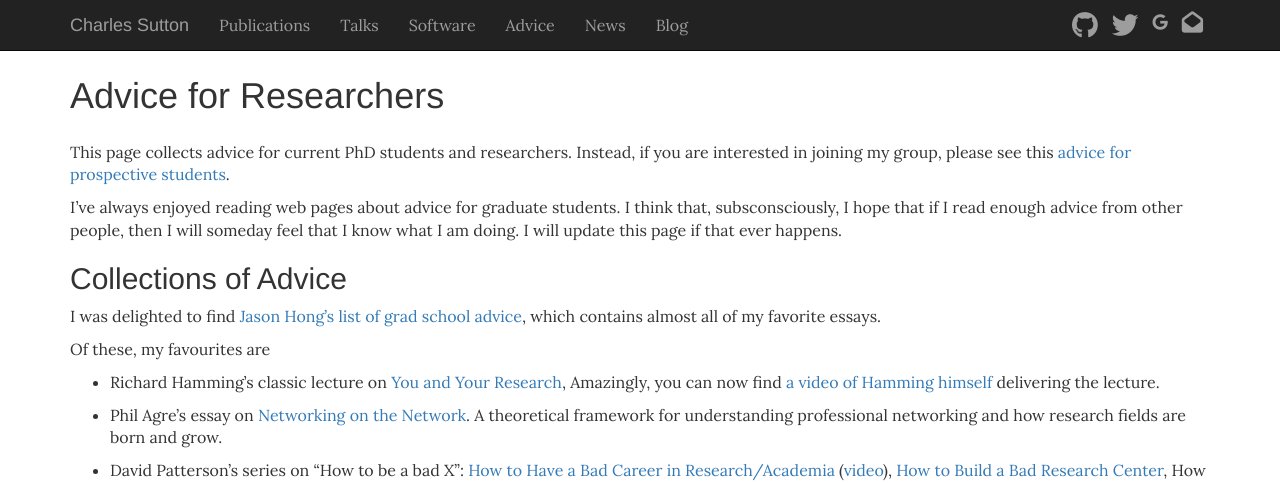
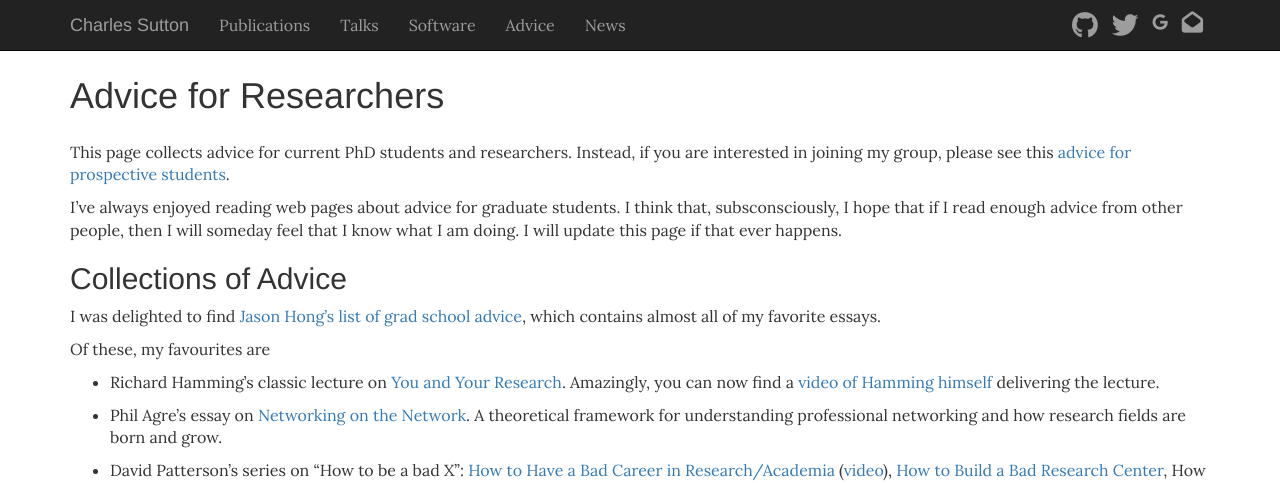
Before and after one commit to casutton/homepage.csutton, a Jekyll site: the page built from advice/index.md, in a window 1280 px wide. Shown: the top 483 px of the page. Built offline with Jekyll 4.4.1, drawn with Linux system fonts in a browser that asks for light colours; nearby versions of some CDN libraries; our own code applies the rules of GitHub Pages for plain Markdown files.

Commit message:
fix typos

```diff
--- a/_includes/navbar.html
+++ b/_includes/navbar.html
@@ -16,7 +16,6 @@
             <li><a href="/csutton/software.html"><span class="navbar-font">Software</span></a></li>
             <li><a href="/csutton/advice/"><span class="navbar-font">Advice</span></a></li>
             <li><a href="/csutton/news/"><span class="navbar-font">News</span></a></li>
-            <li><a href="http://www.theexclusive.org/"><span class="navbar-font">Blog</span></a></li>
 	  </ul>
 	  <ul class="nav navbar-nav navbar-right navbar-social">
 		<li><a href="https://github.com/casutton/"><i class="fa fa-github fa-navbar" aria-hidden="true"></i></a></li>
--- a/advice/index.md
+++ b/advice/index.md
@@ -20,8 +20,8 @@
 
 Of these, my favourites are
 
-* Richard Hamming's classic lecture on [You and Your Research](http://www.cs.virginia.edu/~robins/YouAndYourResearch.html),
-Amazingly, you can now find [a video of Hamming himself](https://www.youtube.com/watch?v=a1zDuOPkMSw) delivering the lecture.
+* Richard Hamming's classic lecture on [You and Your Research](http://www.cs.virginia.edu/~robins/YouAndYourResearch.html).
+Amazingly, you can now find a [video of Hamming himself](https://www.youtube.com/watch?v=a1zDuOPkMSw) delivering the lecture.
 
 * Phil Agre's essay on [Networking on the Network](http://vlsicad.ucsd.edu/Research/Advice/network.html).
 A theoretical framework for understanding professional networking and how research fields are born and grow.
```
